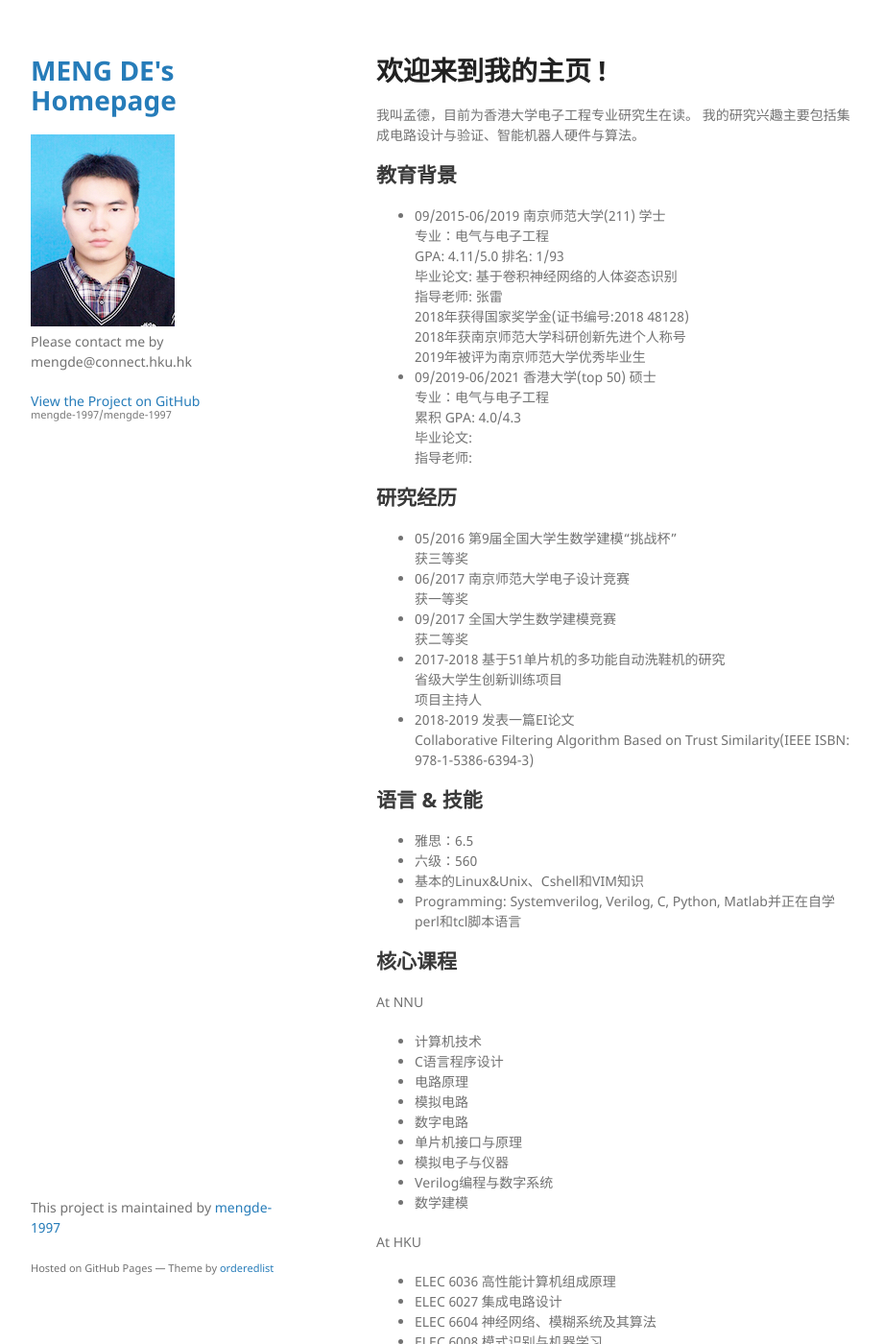
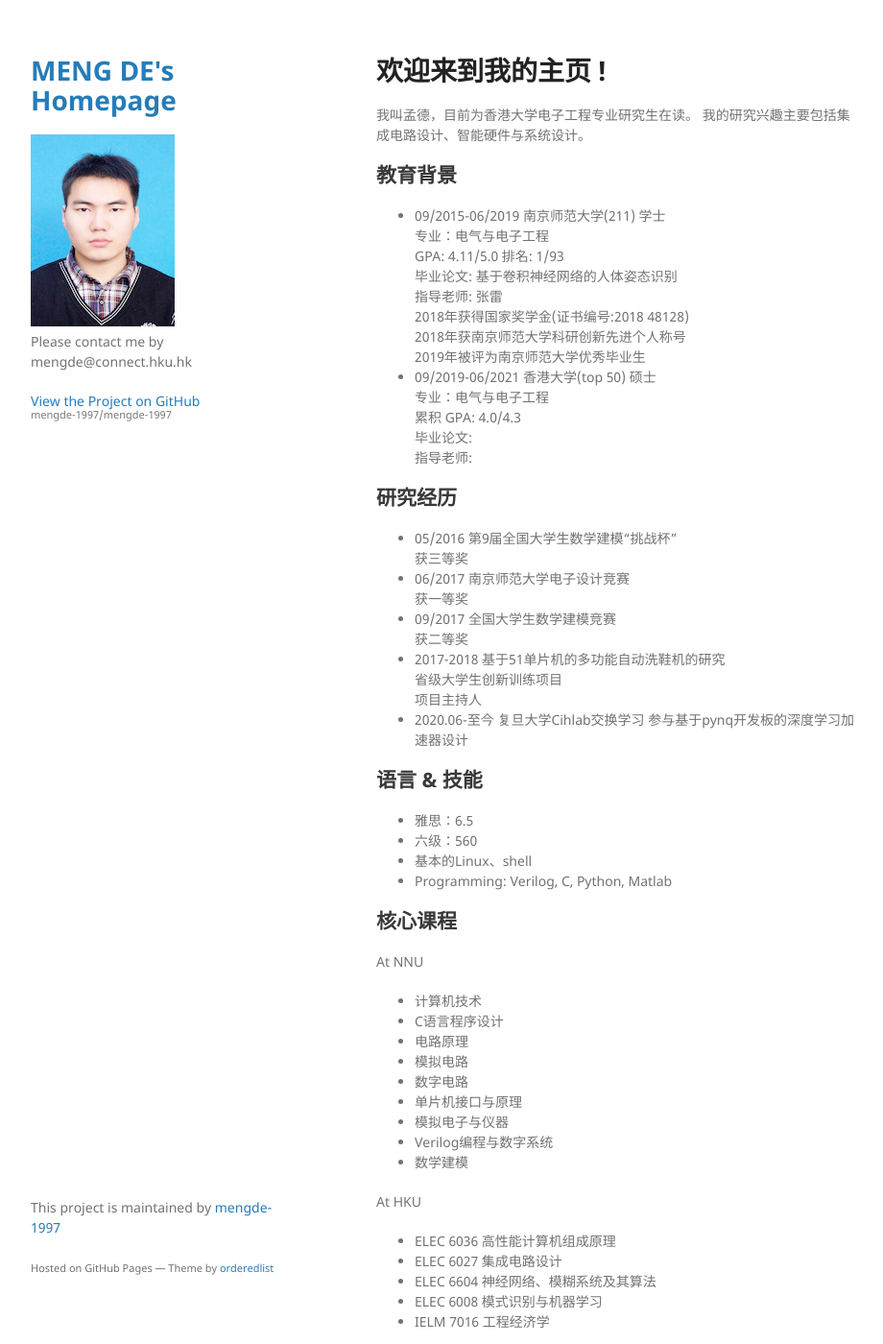
Before and after one commit to mengde-1997/mengde-1997, a Jekyll site: the page built from pub.md, in a window 1280 px wide and 1400 px high. Shown: the whole window at 96% size, without its empty margins (178-1098 px from the left). Built offline with Jekyll 4.4.1, drawn with Linux system fonts in a browser that asks for light colours; our own code applies the rules of GitHub Pages for plain Markdown files.

Commit message:
Update pub.md

```diff
--- a/pub.md
+++ b/pub.md
@@ -4,7 +4,7 @@ layout: default
 
 # 欢迎来到我的主页 !
 我叫孟德，目前为香港大学电子工程专业研究生在读。
-我的研究兴趣主要包括集成电路设计与验证、智能机器人硬件与算法。
+我的研究兴趣主要包括集成电路设计、智能硬件与系统设计。
 
 
 ## 教育背景
@@ -32,14 +32,15 @@ layout: default
 * 2017-2018  基于51单片机的多功能自动洗鞋机的研究<br />
   省级大学生创新训练项目<br />
   项目主持人<br />
-* 2018-2019  发表一篇EI论文<br />
-  Collaborative Filtering Algorithm Based on Trust Similarity(IEEE ISBN: 978-1-5386-6394-3)<br />
+* 2020.06-至今 复旦大学Cihlab交换学习
+  参与基于pynq开发板的深度学习加速器设计
+
 
 ## 语言 & 技能
 * 雅思：6.5<br />
 * 六级：560<br />
-* 基本的Linux&Unix、Cshell和VIM知识
-* Programming: Systemverilog, Verilog, C, Python, Matlab并正在自学perl和tcl脚本语言<br />
+* 基本的Linux、shell
+* Programming:  Verilog, C, Python, Matlab<br />
 
 ## 核心课程
 At NNU<br />
```
